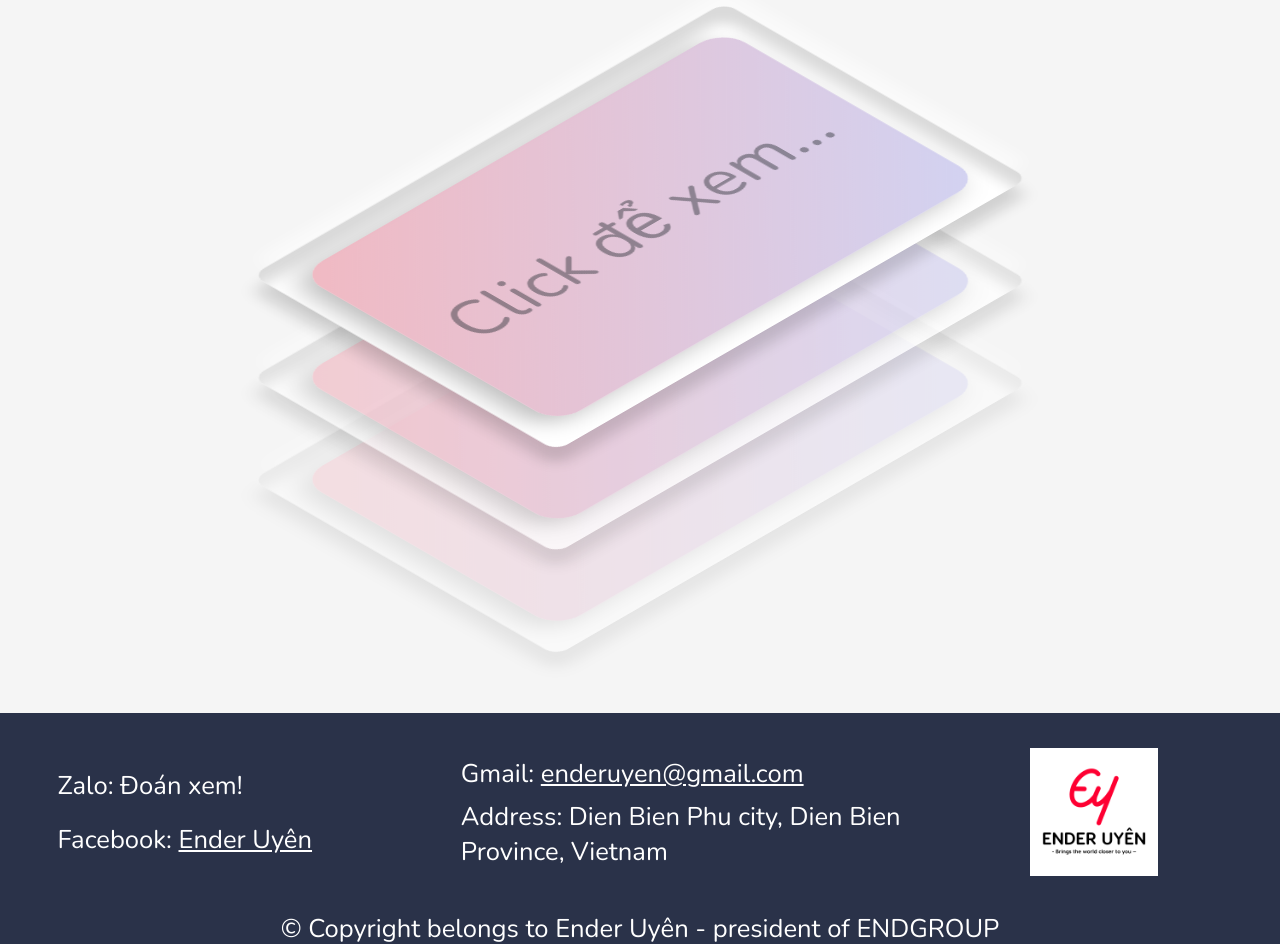
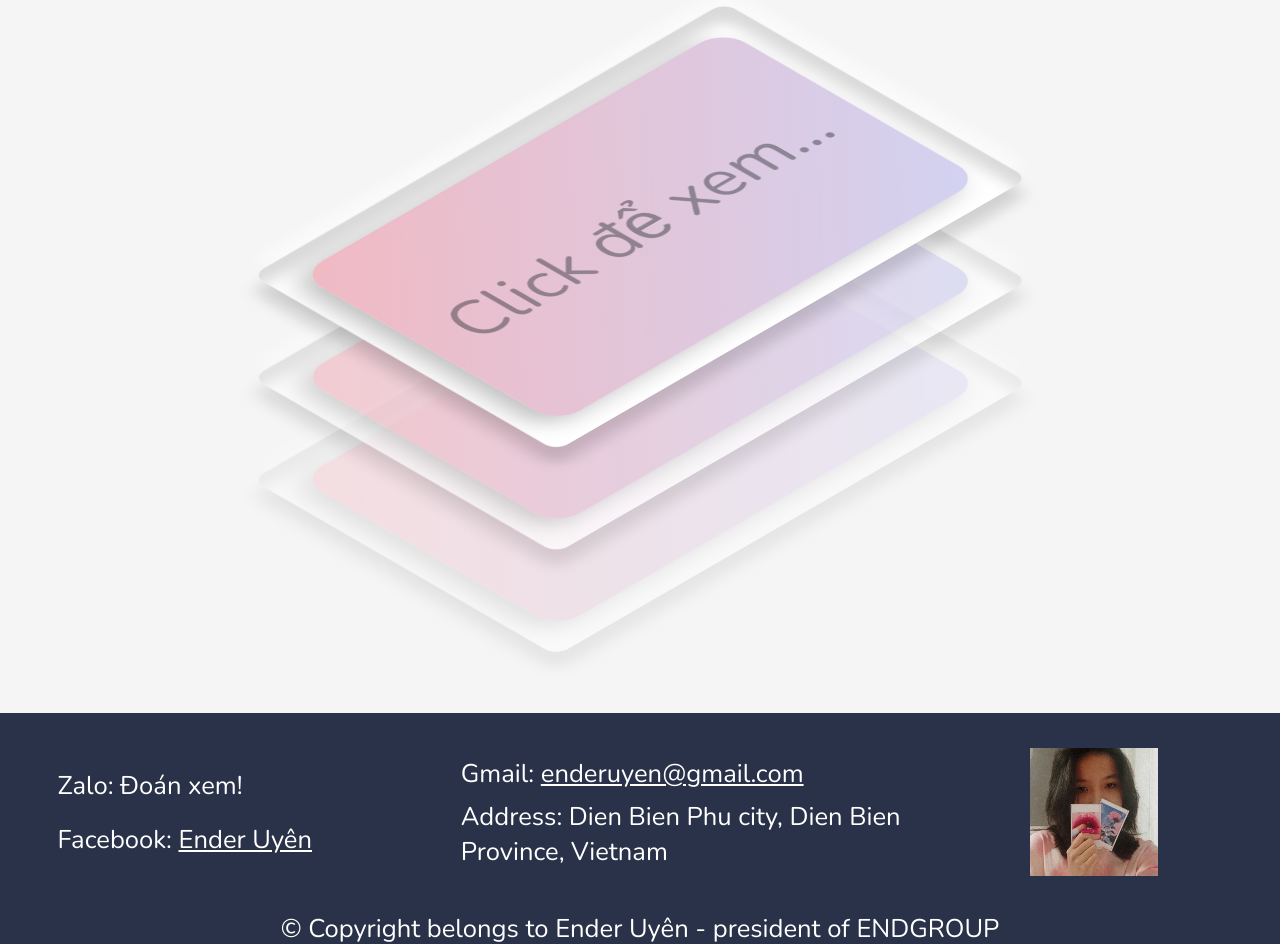
Before and after one commit to thanhnguyen001/Image-app, a plain HTML site: page index.html in a window 1280 px wide. Shown: the part 4010-4956 px from the top of the page. Drawn offline with nearby package versions, Linux system fonts and the light colour scheme; a web font is replaced by a local one.

Commit message:
Update index.html

```diff
--- a/index.html
+++ b/index.html
@@ -158,7 +158,7 @@
                 <p class="footer__info--address">Address: Dien Bien Phu city, Dien Bien Province, Vietnam</p>
             </div>
             <div class="footer__brand">
-                <img class="footer__brand--logo" src="img/logo.jpg" alt="Logo" />
+                <img class="footer__brand--logo" src="img/0.jpg" alt="Logo" />
             </div>
         </div>
         <br />
```
